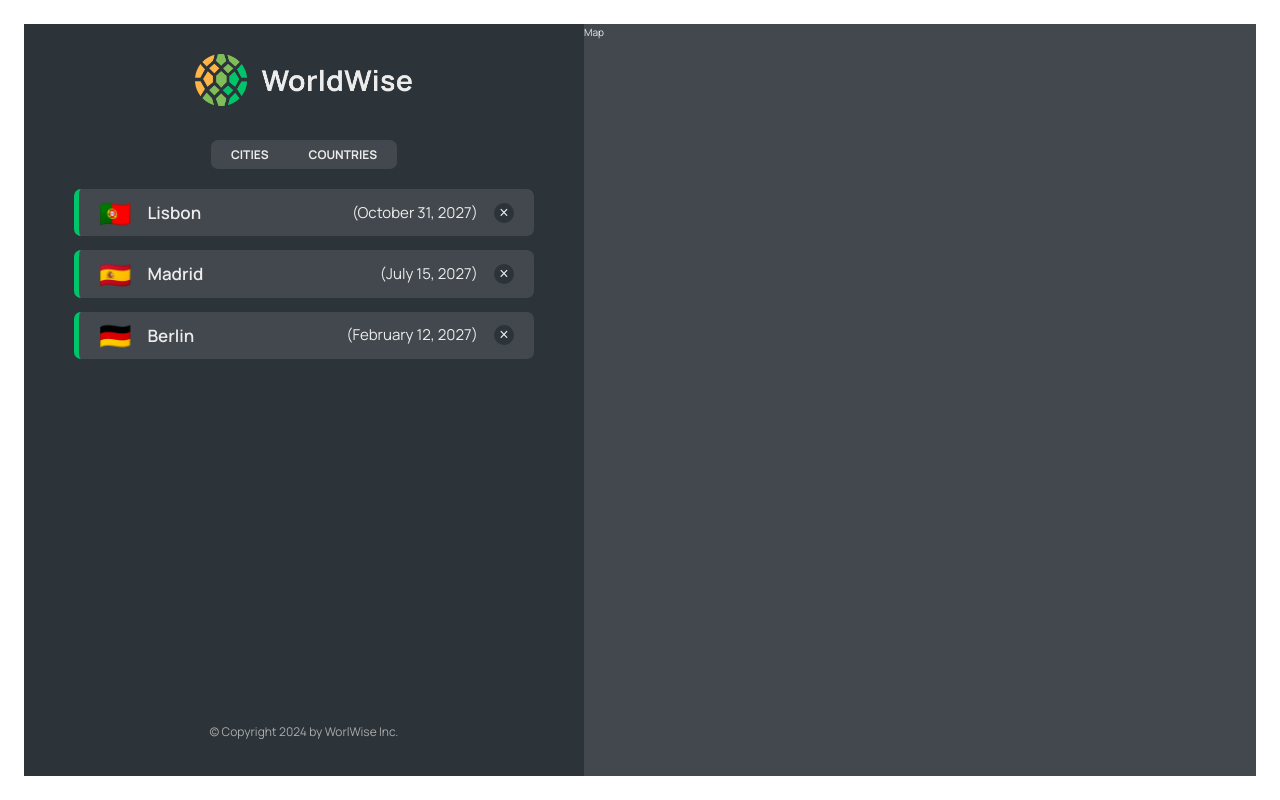
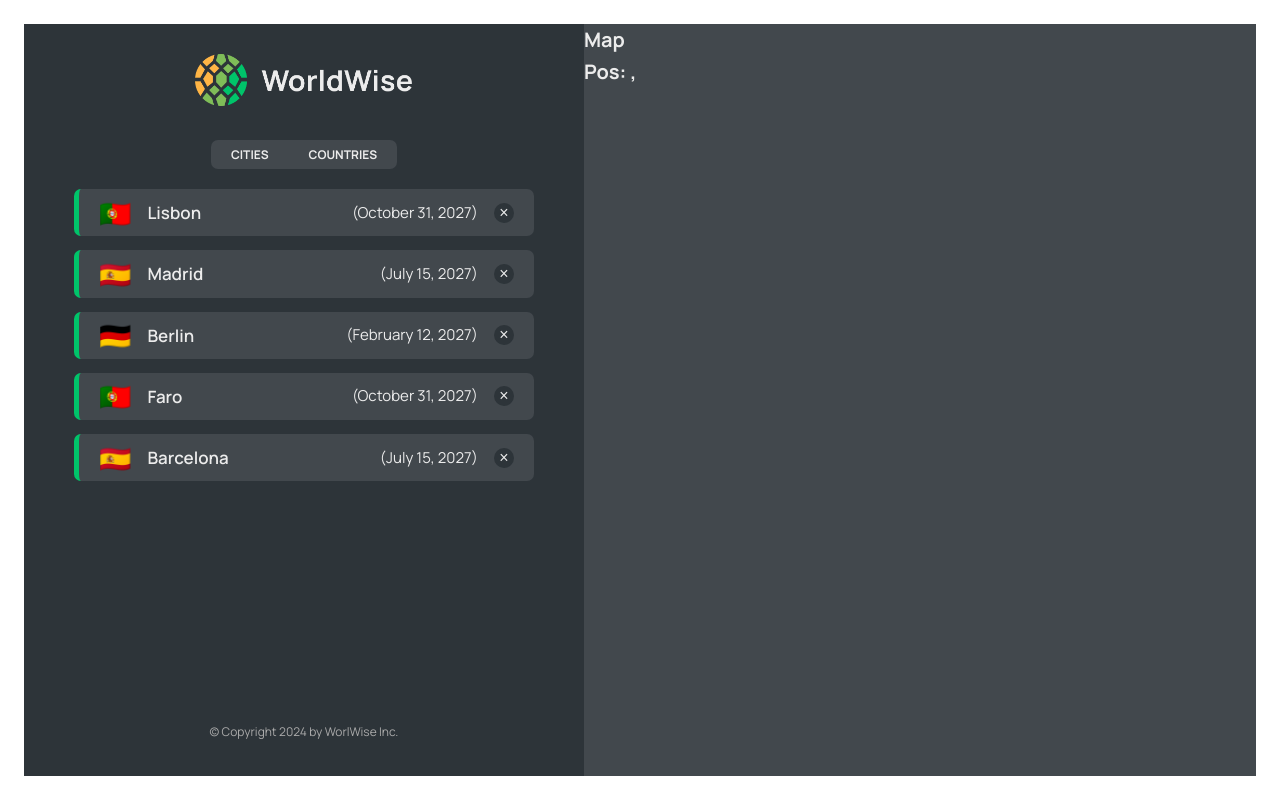
Before and after one commit to x-xsu/react-worldwise, a React (Vite) app: page /app in a window 1280 px wide. Built offline with nearby package versions, Linux system fonts and the light colour scheme; data requests are answered from the project's data file.

Commit message:
added country list

```diff
--- a/data/cities.json
+++ b/data/cities.json
@@ -35,6 +35,30 @@
         "lng": 13.376933665713324
       },
       "id": 98443197
+    },
+    {
+      "cityName": "Faro",
+      "country": "Portugal",
+      "emoji": "🇵🇹",
+      "date": "2027-10-31T15:59:59.138Z",
+      "notes": "My favorite city so far!",
+      "position": {
+        "lat": 38.727881642324164,
+        "lng": -9.140900099907554
+      },
+      "id": 7393045
+    },
+    {
+      "cityName": "Barcelona",
+      "country": "Spain",
+      "emoji": "🇪🇸",
+      "date": "2027-07-15T08:22:53.976Z",
+      "notes": "",
+      "position": {
+        "lat": 40.46635901755316,
+        "lng": -3.7133789062500004
+      },
+      "id": 17806467
     }
   ]
 }
--- a/index.html
+++ b/index.html
@@ -5,7 +5,7 @@
   <meta charset="UTF-8" />
   <link rel="icon" type="image/svg+xml" href="/vite.svg" />
   <meta name="viewport" content="width=device-width, initial-scale=1.0" />
-  <title>Vite + React</title>
+  <title>WorldWise</title>
 </head>
 
 <body>
--- a/src/App.jsx
+++ b/src/App.jsx
@@ -9,6 +9,8 @@ import Login from "./pages/Login/Login";
 import AppLayout from "./pages/AppLayout/AppLayout";
 import NotFound from "./pages/NotFound/NotFound";
 import CityList from "./components/CityList/CityList";
+import CountryList from "./components/CountryList/CountryList";
+import City from "./components/City/City";
 
 const BASE_URL = "http://localhost:8000";
 
@@ -48,7 +50,11 @@ function App() {
             path="cities"
             element={<CityList cities={cities} isLoading={isLoading} />}
           />
-          <Route path="countries" element={<p>List of coutries</p>} />
+          <Route path="cities/:id" element={<City />} />
+          <Route
+            path="countries"
+            element={<CountryList cities={cities} isLoading={isLoading} />}
+          />
           <Route path="form" element={<p>Form</p>} />
         </Route>
         <Route path="*" element={<NotFound />} />
--- a/src/components/City/City.jsx
+++ b/src/components/City/City.jsx
@@ -1,3 +1,5 @@
+import { useParams, useSearchParams } from "react-router-dom";
+
 import styles from "./City.module.css";
 
 const formatDate = (date) =>
@@ -9,6 +11,12 @@ const formatDate = (date) =>
   }).format(new Date(date));
 
 function City() {
+  const { id } = useParams();
+
+  const [searchParams, setSearchParams] = useSearchParams();
+  const lat = searchParams.get("lat");
+  const lng = searchParams.get("lng");
+
   // TEMP DATA
   const currentCity = {
     cityName: "Lisbon",
@@ -19,43 +27,45 @@ function City() {
 
   const { cityName, emoji, date, notes } = currentCity;
 
-  return (
-    <div className={styles.city}>
-      <div className={styles.row}>
-        <h6>City name</h6>
-        <h3>
-          <span>{emoji}</span> {cityName}
-        </h3>
-      </div>
+  return <h1>City</h1>;
 
-      <div className={styles.row}>
-        <h6>You went to {cityName} on</h6>
-        <p>{formatDate(date || null)}</p>
-      </div>
+  // return (
+  //   <div className={styles.city}>
+  //     <div className={styles.row}>
+  //       <h6>City name</h6>
+  //       <h3>
+  //         <span>{emoji}</span> {cityName}
+  //       </h3>
+  //     </div>
 
-      {notes && (
-        <div className={styles.row}>
-          <h6>Your notes</h6>
-          <p>{notes}</p>
-        </div>
-      )}
+  //     <div className={styles.row}>
+  //       <h6>You went to {cityName} on</h6>
+  //       <p>{formatDate(date || null)}</p>
+  //     </div>
 
-      <div className={styles.row}>
-        <h6>Learn more</h6>
-        <a
-          href={`https://en.wikipedia.org/wiki/${cityName}`}
-          target="_blank"
-          rel="noreferrer"
-        >
-          Check out {cityName} on Wikipedia &rarr;
-        </a>
-      </div>
+  //     {notes && (
+  //       <div className={styles.row}>
+  //         <h6>Your notes</h6>
+  //         <p>{notes}</p>
+  //       </div>
+  //     )}
 
-      <div>
-        <ButtonBack />
-      </div>
-    </div>
-  );
+  //     <div className={styles.row}>
+  //       <h6>Learn more</h6>
+  //       <a
+  //         href={`https://en.wikipedia.org/wiki/${cityName}`}
+  //         target="_blank"
+  //         rel="noreferrer"
+  //       >
+  //         Check out {cityName} on Wikipedia &rarr;
+  //       </a>
+  //     </div>
+
+  //     <div>
+  //       <ButtonBack />
+  //     </div>
+  //   </div>
+  // );
 }
 
 export default City;
--- a/src/components/CityItem/CityItem.jsx
+++ b/src/components/CityItem/CityItem.jsx
@@ -1,3 +1,4 @@
+import { Link } from "react-router-dom";
 import styles from "./CityItem.module.css";
 
 const formatDate = (date) =>
@@ -8,13 +9,19 @@ const formatDate = (date) =>
   }).format(new Date(date));
 
 function CityItem({ city }) {
-  const { cityName, emoji, date } = city;
+  const { cityName, emoji, date, id, position } = city;
+
   return (
-    <li className={styles.cityItem}>
-      <span className={styles.emoji}>{emoji}</span>
-      <h3 className={styles.name}>{cityName}</h3>
-      <time className={styles.date}>({formatDate(date)})</time>
-      <button className={styles.deleteBtn}>&times;</button>
+    <li>
+      <Link
+        className={styles.cityItem}
+        to={`${id}?lat=${position.lat}&lng=${position.lng}`}
+      >
+        <span className={styles.emoji}>{emoji}</span>
+        <h3 className={styles.name}>{cityName}</h3>
+        <time className={styles.date}>({formatDate(date)})</time>
+        <button className={styles.deleteBtn}>&times;</button>
+      </Link>
     </li>
   );
 }
--- /dev/null
+++ b/src/components/CountryList/CountryList.jsx
@@ -0,0 +1,33 @@
+import CountryItem from "../CountryItem/CountryItem";
+import Spinner from "../Spinner/Spinner";
+import Message from "../Message/Message";
+
+import styles from "./CountryList.module.css";
+
+function CountryList({ cities, isLoading }) {
+  if (isLoading) return <Spinner />;
+
+  if (!cities.length)
+    return (
+      <Message message="Add your first city by clicking on a city on the map" />
+    );
+
+  const countries = cities.reduce((arr, city) => {
+    if (!arr.map((el) => el.country).includes(city.country)) {
+      return [
+        ...arr,
+        { id: city.id, country: city.country, emoji: city.emoji },
+      ];
+    } else return arr;
+  }, []);
+
+  return (
+    <ul className={styles.countryList}>
+      {countries.map((country) => (
+        <CountryItem country={country} key={country.id} />
+      ))}
+    </ul>
+  );
+}
+
+export default CountryList;
--- a/src/components/CountryList/CountryList.module.css
+++ b/src/components/CountryList/CountryList.module.css
@@ -2,7 +2,7 @@
   width: 100%;
   height: 65vh;
   list-style: none;
-  overflow-y: scroll;
+  overflow-y: auto;
   overflow-x: hidden;
 
   display: grid;
--- a/src/components/Map/Map.jsx
+++ b/src/components/Map/Map.jsx
@@ -1,7 +1,19 @@
+import { useSearchParams } from "react-router-dom";
 import styles from "./Map.module.css";
 
 function Map() {
-  return <div className={styles.mapContainer}>Map</div>;
+  const [searchParams, setSearchParams] = useSearchParams();
+  const lat = searchParams.get("lat");
+  const lng = searchParams.get("lng");
+
+  return (
+    <div className={styles.mapContainer}>
+      <h1>Map</h1>
+      <h1>
+        Pos: {lat}, {lng}
+      </h1>
+    </div>
+  );
 }
 
 export default Map;
```
